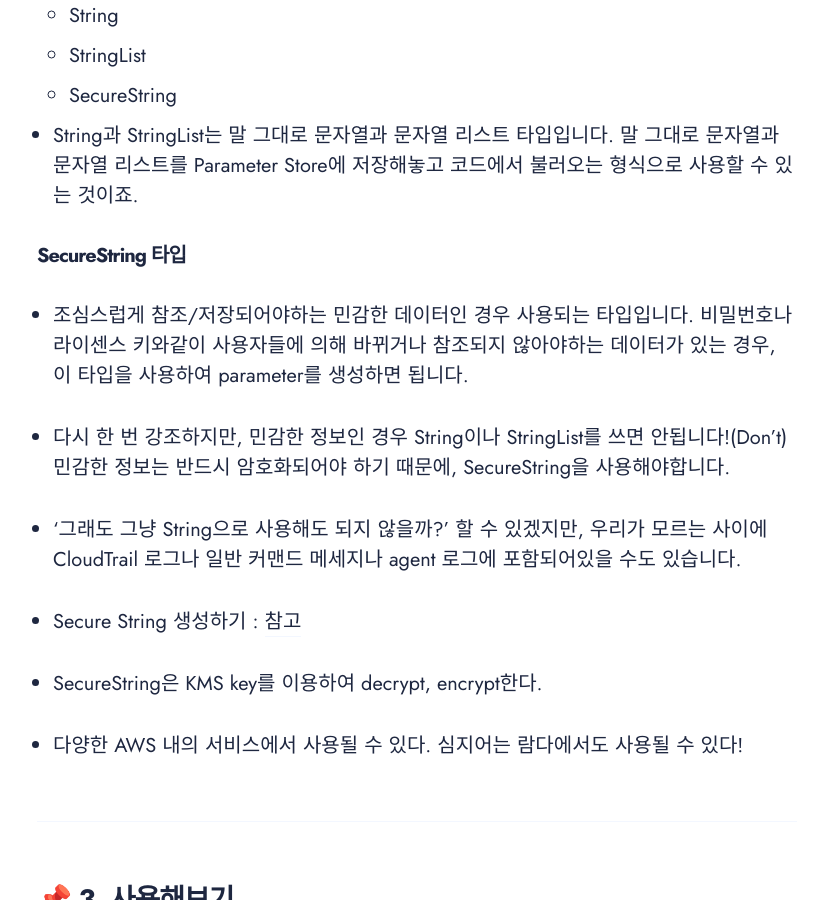
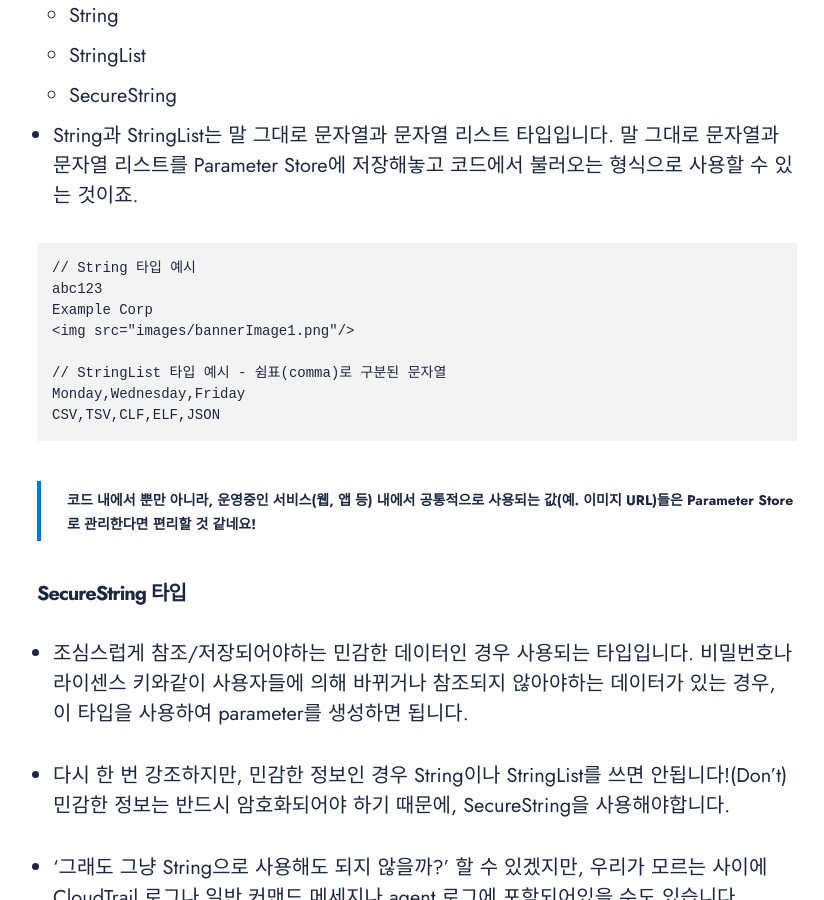
Before and after one commit to itmobrain/itmobrain.github.io, a Jekyll site: the page built from _posts/2021-08-10-aws-ssm-parameter-store.md, in a window 1280 px wide and 900 px high, scrolled down 2133 px. Shown: the whole window, without its empty margins (223-1047 px from the left). Built offline with Jekyll 4.4.1, drawn with Linux system fonts in a browser that asks for light colours; nearby versions of some CDN libraries.

Commit message:
AWS Parameter Store 내용 수정(3)

````diff
--- a/_posts/2021-08-10-aws-ssm-parameter-store.md
+++ b/_posts/2021-08-10-aws-ssm-parameter-store.md
@@ -51,6 +51,19 @@
 
 - String과 StringList는 말 그대로 문자열과 문자열 리스트 타입입니다. 말 그대로 문자열과 문자열 리스트를 Parameter Store에 저장해놓고 코드에서 불러오는 형식으로 사용할 수 있는 것이죠.
 
+```
+// String 타입 예시
+abc123
+Example Corp
+<img src="images/bannerImage1.png"/>
+
+// StringList 타입 예시 - 쉼표(comma)로 구분된 문자열
+Monday,Wednesday,Friday
+CSV,TSV,CLF,ELF,JSON
+```
+
+> <cite>코드 내에서 뿐만 아니라, 운영중인 서비스(웹, 앱 등) 내에서 공통적으로 사용되는 값(예. 이미지 URL)들은 Parameter Store로 관리한다면 편리할 것 같네요!</cite>
+
 #### SecureString 타입
 - 조심스럽게 참조/저장되어야하는 민감한 데이터인 경우 사용되는 타입입니다. 비밀번호나 라이센스 키와같이 사용자들에 의해 바뀌거나 참조되지 않아야하는 데이터가 있는 경우, 이 타입을 사용하여 parameter를 생성하면 됩니다.
 
````
